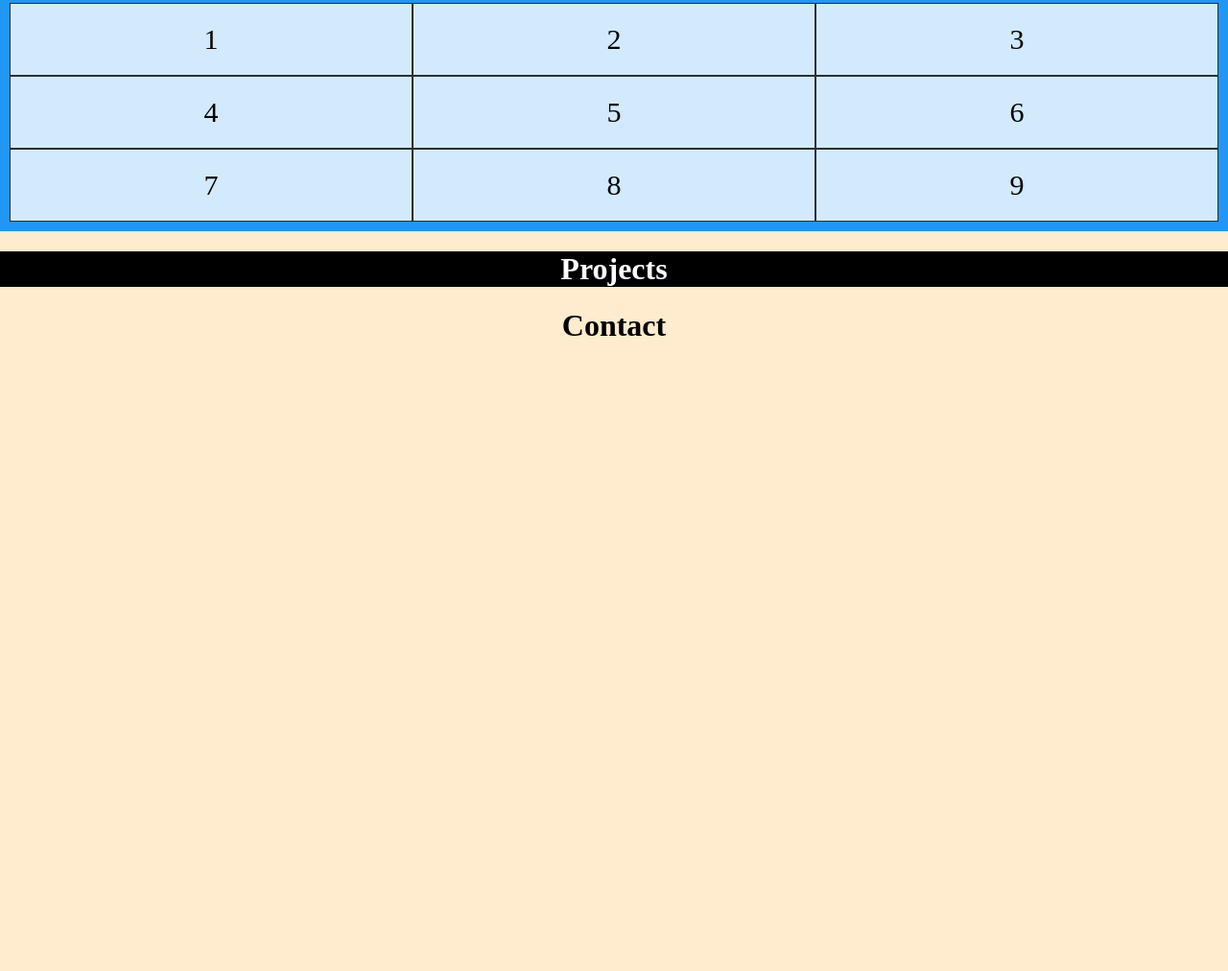
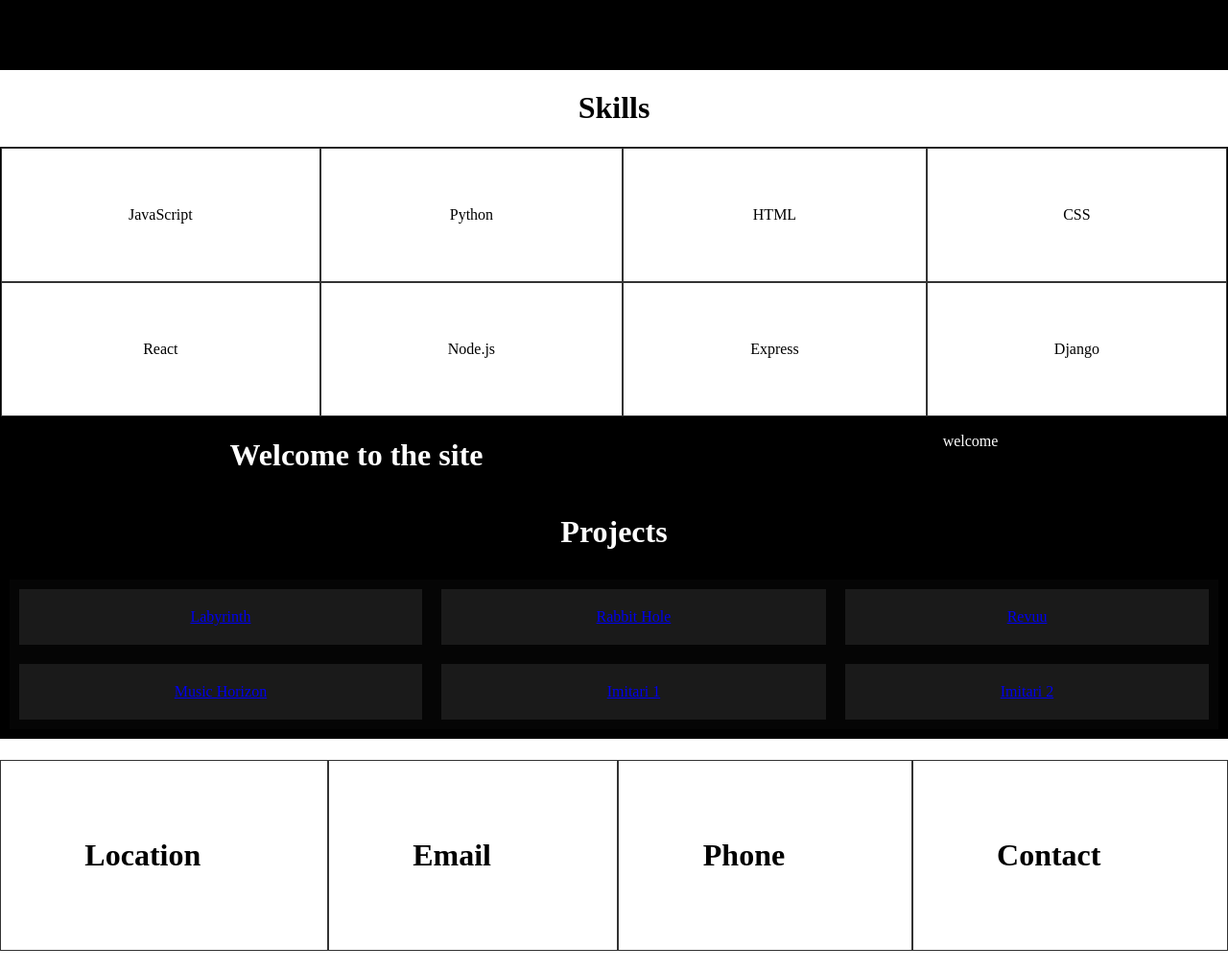
Before and after one commit to abled007/Portfolio, a plain HTML site: page index.html in a window 1280 px wide. Shown: the part 305-1317 px from the top of the page at 96% size. Before the commit the page ends 800 px from the top, so only its background shows below. Drawn offline with Linux system fonts and the light colour scheme.

Commit message:
grid changes

```diff
--- a/css/style.css
+++ b/css/style.css
@@ -1,11 +1,10 @@
 body {
-    background-color: blanchedalmond;
     margin: 0;
 }
 
 nav {
     overflow: hidden;
-    background-color: aquamarine;
+    background-color: white;
 }
 
 nav a {
@@ -26,7 +25,7 @@ nav a {
     padding-top: 60px;
 }
 
-.about, .project {
+.about, .project, .proj-intro {
     background-color: black;
     color: white;
 }
@@ -34,37 +33,70 @@ nav a {
 .about {
     display: grid;
     grid-template-columns: auto auto;
+    padding: 80px;
 }
 
 .item2 {
-    background-color: blueviolet;
-    margin-block-end: 0;
-    margin-block-start: 0;
+    background-color: white;
+    color: black;
 }
 
 .skill {
     text-align: center;
 }
 
-.project {
+.proj-intro {
     text-align: center;
+    display: grid;
+    grid-template-columns: auto auto;
 }
 
 .contact {
     text-align: center;
 }
 
-.grid-container {
+.grid-skill {
+    display: grid;
+    grid-template-columns: auto auto auto auto;
+    background-color: white;
+    border: 1px  solid black;
+}
+
+.grid-item {
+    border: .9px solid rgba(0, 0, 0, 0.8);
+    padding: 60px;
+    text-align: center;
+}
+
+.project {
+    text-align: center;
+    display: grid;
+}
+
+.grid-projects {
     display: grid;
     grid-template-columns: auto auto auto;
-    background-color: #2196F3;
+    background-color: black;
     padding: 10px;
 }
 
-.grid-item {
-    background-color: rgba(255, 255, 255, 0.8);
-    border: 1px solid rgba(0, 0, 0, 0.8);
+.grid {
+    background-color: rgba(255, 255, 255, 0.1);
+    border: 10px solid rgba(0, 0, 0, 0.8);
     padding: 20px;
-    font-size: 30px;
     text-align: center;
 }
+
+.contact {
+    display: grid;
+    grid-template-columns: auto auto auto auto;
+    margin-block-end: 0;
+    margin-block-start: 0;
+}
+
+.grid-c {
+    display: grid;
+    border: 1px solid rgba(0, 0, 0, 0.8);
+    padding: 80px;
+    grid-template-columns: auto auto auto auto;
+}
--- a/index.html
+++ b/index.html
@@ -29,25 +29,40 @@
 
     <div class="skill">
         <h1>Skills</h1>
-        <div class="grid-container">
-            <div class="grid-item">1</div>
-            <div class="grid-item">2</div>
-            <div class="grid-item">3</div>
-            <div class="grid-item">4</div>
-            <div class="grid-item">5</div>
-            <div class="grid-item">6</div>
-            <div class="grid-item">7</div>
-            <div class="grid-item">8</div>
-            <div class="grid-item">9</div>
+        <div class="grid-skill">
+            <div class="grid-item">JavaScript</div>
+            <div class="grid-item">Python</div>
+            <div class="grid-item">HTML</div>
+            <div class="grid-item">CSS</div>
+            <div class="grid-item">React</div>
+            <div class="grid-item">Node.js</div>
+            <div class="grid-item">Express</div>
+            <div class="grid-item">Django</div>
           </div>
+    </div>
+
+    <div class="proj-intro">
+        <h1 class="item1">Welcome to the site</h1>
+        <p class="item1">welcome</p>
     </div>
 
     <div class="project">
         <h1>Projects</h1>
+        <div class="grid-projects">
+            <a href="#" class="grid">Labyrinth</a>
+            <a href="#" class="grid">Rabbit Hole</a>
+            <a href="#" class="grid">Revuu</a>
+            <a href="#" class="grid">Music Horizon</a>
+            <a href="#" class="grid">Imitari 1</a>
+            <a href="#" class="grid">Imitari 2</a>
+          </div>
     </div>
 
     <div class="contact">
-        <h1>Contact</h1>
+        <h1 class="grid-c">Location</h1>
+        <h1 class="grid-c">Email</h1>
+        <h1 class="grid-c">Phone</h1>
+        <h1 class="grid-c">Contact</h1>
     </div>
 </body>
 </html>
```
